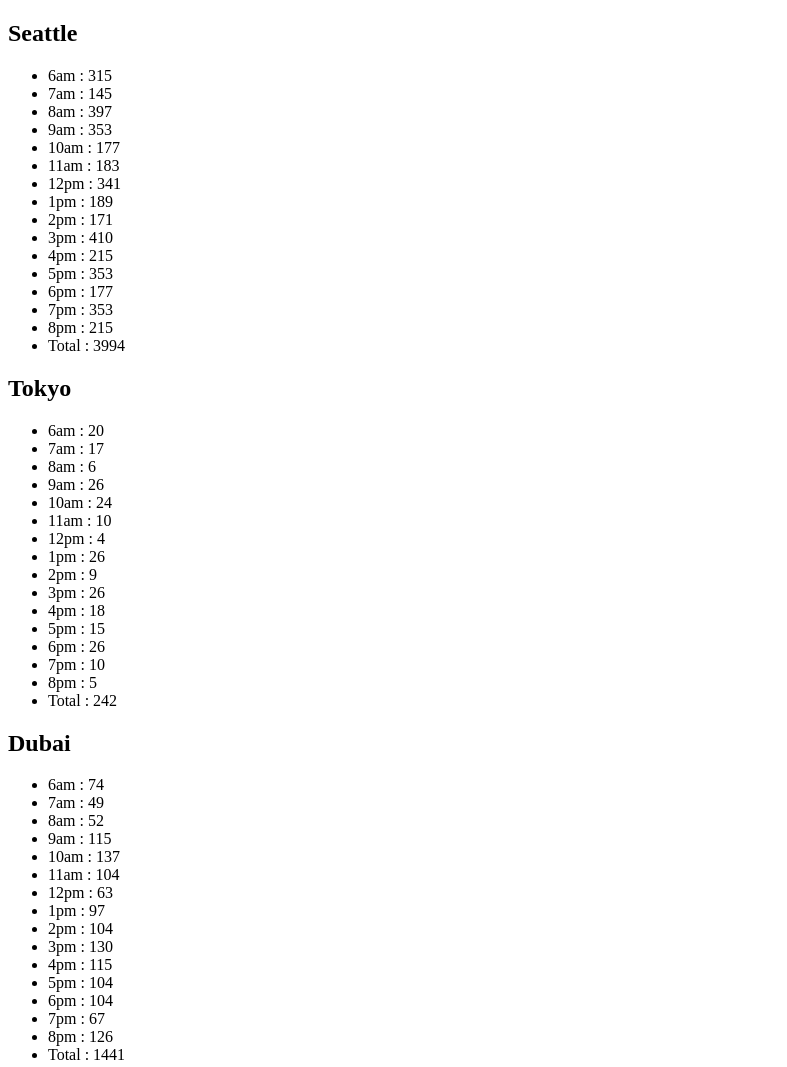
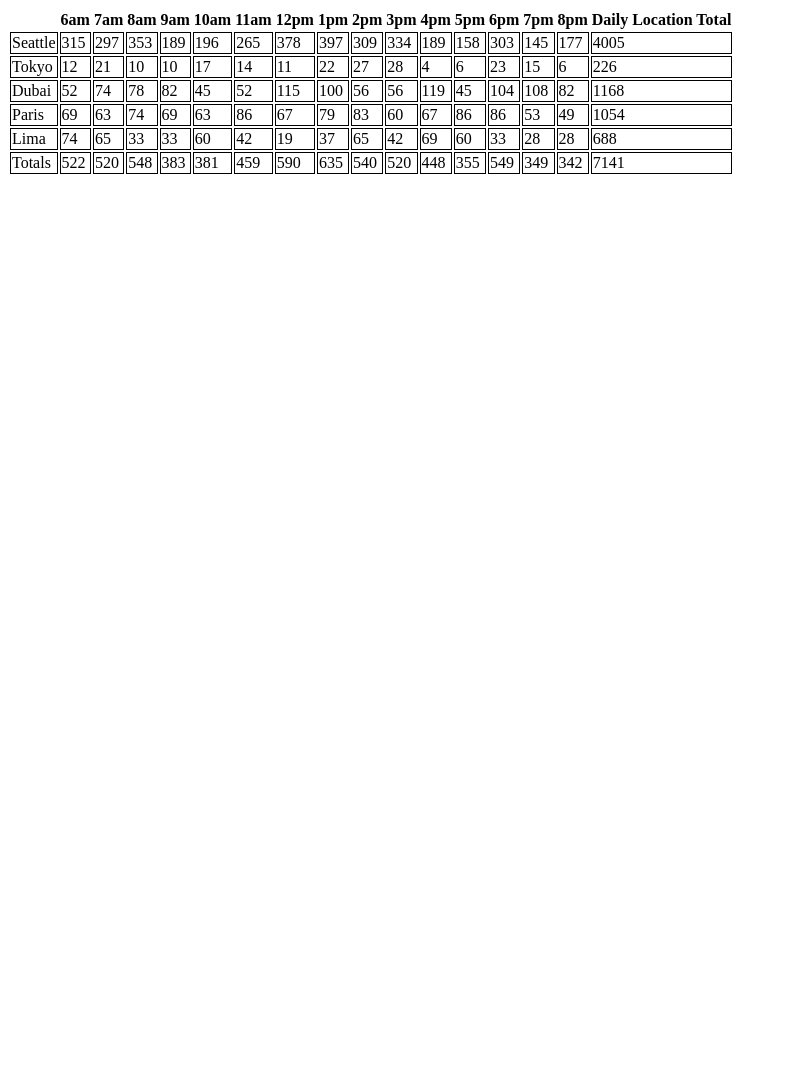
Before and after one commit to Eabdalhaleem/cookie-stand, a plain HTML site: page sales.html in a window 1280 px wide. Shown: the top 1067 px of the page, without its empty margins (0-787 px from the left). After the commit the page ends 800 px from the top, so only its background shows below. Drawn offline with Linux system fonts and the light colour scheme.

Commit message:
finished lab07

```diff
--- a/app.js
+++ b/app.js
@@ -2,10 +2,176 @@
 
 let workHour = ['6am', '7am', '8am', '9am', '10am', '11am', '12pm', '1pm', '2pm', '3pm', '4pm', '5pm',
   '6pm', '7pm', '8pm'];
+let allstore = [];
+let divEl = document.getElementById('location1');
+let tableEl = document.createElement('table');
+divEl.appendChild(tableEl);
+
+function Store(locationName, miniCustom, maxCustom, avarCookies) {
+
+  this.locationName = locationName,
+    this.miniCustom = miniCustom,
+    this.maxCustom = maxCustom,
+    this.avarCookies = avarCookies,
+    this.customerPerHour = [],
+    this.totalCookiesPerHour = 0,
+    this.salesCookiesPerHour = [],
+    allstore.push(this);
+}
+
+Store.prototype.randonCustomerPerHour = function () {
+  for (let i = 0; i < workHour.length; i++) {
+    this.customerPerHour.push(Math.floor(Math.random() * (this.maxCustom - this.miniCustom + 1) + this.miniCustom));
+
+  }
+}
+
+Store.prototype.cookiesPerHour = function () {
+  for (let i = 0; i < workHour.length; i++) {
+    this.salesCookiesPerHour.push(Math.ceil(this.avarCookies * this.customerPerHour[i]));
+    this.totalCookiesPerHour += this.salesCookiesPerHour[i];
+
+  }
+
+}
+Store.prototype.render = function () {
+  let tableRow = document.createElement('tr');
+  tableEl.appendChild(tableRow);
+  let tableData = document.createElement('td');
+  tableRow.appendChild(tableData);
+  tableData.textContent = this.locationName;
+
+  for (let i = 0; i < workHour.length; i++) {
+    let tableData = document.createElement('td');
+    tableRow.appendChild(tableData);
+    tableData.textContent = this.salesCookiesPerHour[i];
+
+  }
+
+  let tableD = document.createElement('td');
+  tableRow.appendChild(tableD);
+  tableD.textContent = this.totalCookiesPerHour;
+
+}
+
+
+
+let Seattle = new Store('Seattle', 23, 65, 6.3);
+let Tokyo = new Store('Tokyo', 3, 24, 1.2);
+let Dubai = new Store('Dubai', 11, 38, 3.7);
+let Paris = new Store('Paris', 20, 38, 2.3);
+let Lima = new Store('Lima', 2, 16, 4.6);
+
+function headerRow() {
+  let tableRow = document.createElement('tr');
+  tableEl.appendChild(tableRow);
+  let tableHeader = document.createElement('th');
+  tableRow.appendChild(tableHeader);
+  tableHeader.textContent = null;
+  for (let index = 0; index < workHour.length; index++) {
+    let tableHeader = document.createElement('th');
+    tableRow.appendChild(tableHeader);
+    tableHeader.textContent = workHour[index];
+
+  }
+  let tableHead = document.createElement('th');
+  tableRow.appendChild(tableHead);
+  tableHead.textContent = 'Daily Location Total';
+}
+
+function footerRow() {
+  let tableRow = document.createElement('tr');
+  tableEl.appendChild(tableRow);
+  let tableData = document.createElement('td');
+  tableRow.appendChild(tableData);
+  tableData.textContent = 'Totals';
+
+  let allTotal = 0;
+  for (let i = 0; i < workHour.length; i++) {
+    let oneTotal = 0;
+    for (let j = 0; j < allstore.length; j++) {
+      oneTotal = oneTotal + allstore[j].salesCookiesPerHour[i];
+      allTotal += allstore[j].salesCookiesPerHour[i];
+
+    }
+    let tableData = document.createElement('td');
+    tableRow.appendChild(tableData);
+    tableData.textContent = oneTotal;
+
+  }
+
+  let tableD = document.createElement('td');
+  tableRow.appendChild(tableD);
+  tableD.textContent = allTotal;
+
+
+}
+headerRow();
+Seattle.randonCustomerPerHour();
+Seattle.cookiesPerHour();
+Seattle.render();
+
+Tokyo.randonCustomerPerHour();
+Tokyo.cookiesPerHour();
+Tokyo.render();
+
+Dubai.randonCustomerPerHour();
+Dubai.cookiesPerHour();
+Dubai.render();
+
+Paris.randonCustomerPerHour();
+Paris.cookiesPerHour();
+Paris.render();
+
+Lima.randonCustomerPerHour();
+Lima.cookiesPerHour();
+Lima.render();
+footerRow();
+
+
+
+
+
+
+
+
+
+
+
+
+
+
+
+
+
+
+
+
+
+
+
+
+
+
+
+
+
+
+
+
+
+
+
+
+
+
+
+
+
 
 // location1
 
-let seattle = {
+/*let seattle = {
   locationName: 'Seattle',
   miniCustom: 23,
   maxCustom: 65,
@@ -326,4 +492,4 @@ let lima = {
 lima.randonCustomerPerHour();
 lima.cookiesPerHour();
 console.log(lima.totalCookiesPerHour);
-lima.render();
+lima.render();*/
--- a/sales.html
+++ b/sales.html
@@ -5,6 +5,11 @@
     <meta http-equiv="X-UA-Compatible" content="IE=edge">
     <meta name="viewport" content="width=device-width, initial-scale=1.0">
     <title>Document</title>
+    <style>
+        td{
+            border: 1px black solid;
+        }
+    </style>
 </head>
 <body>
     <main>
```
